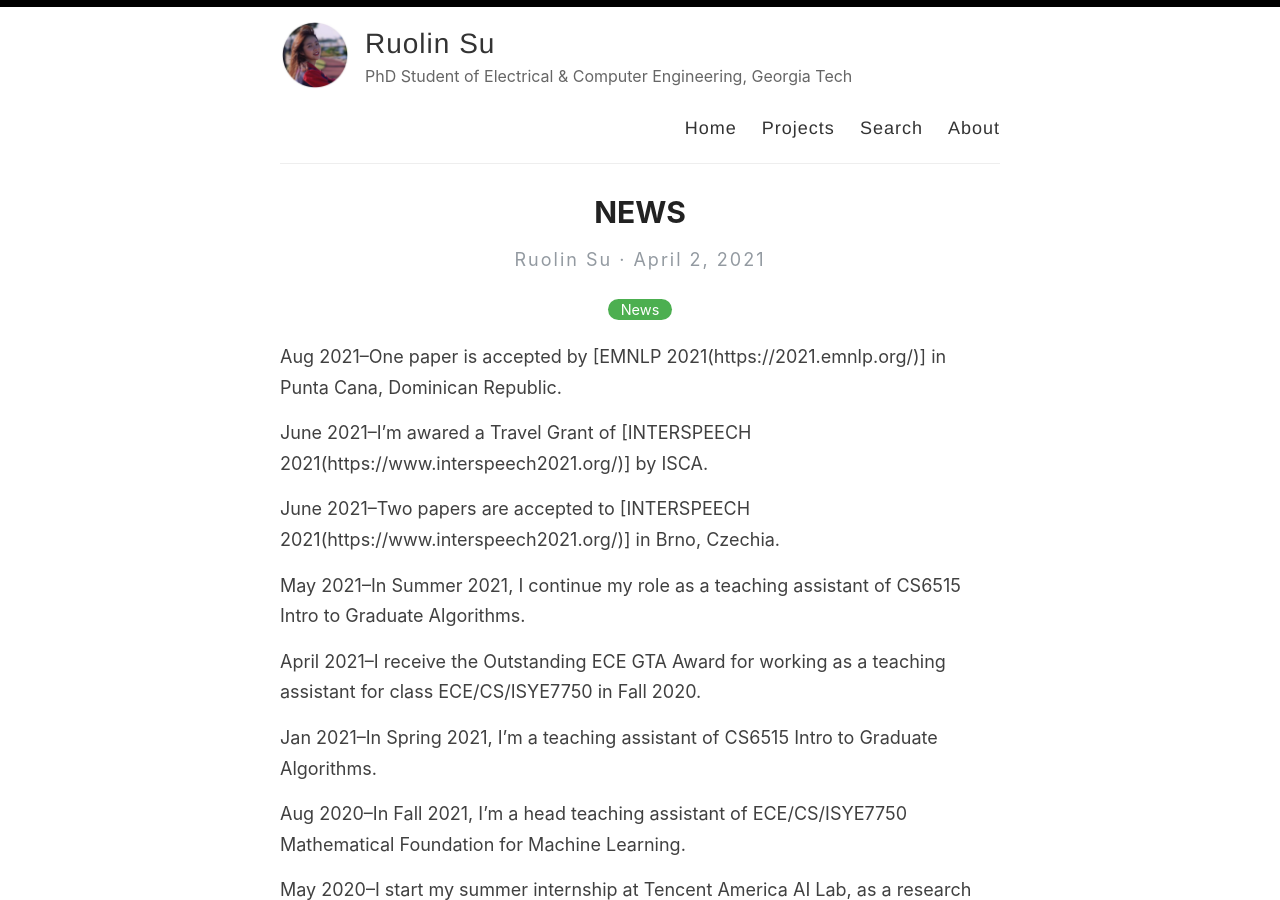
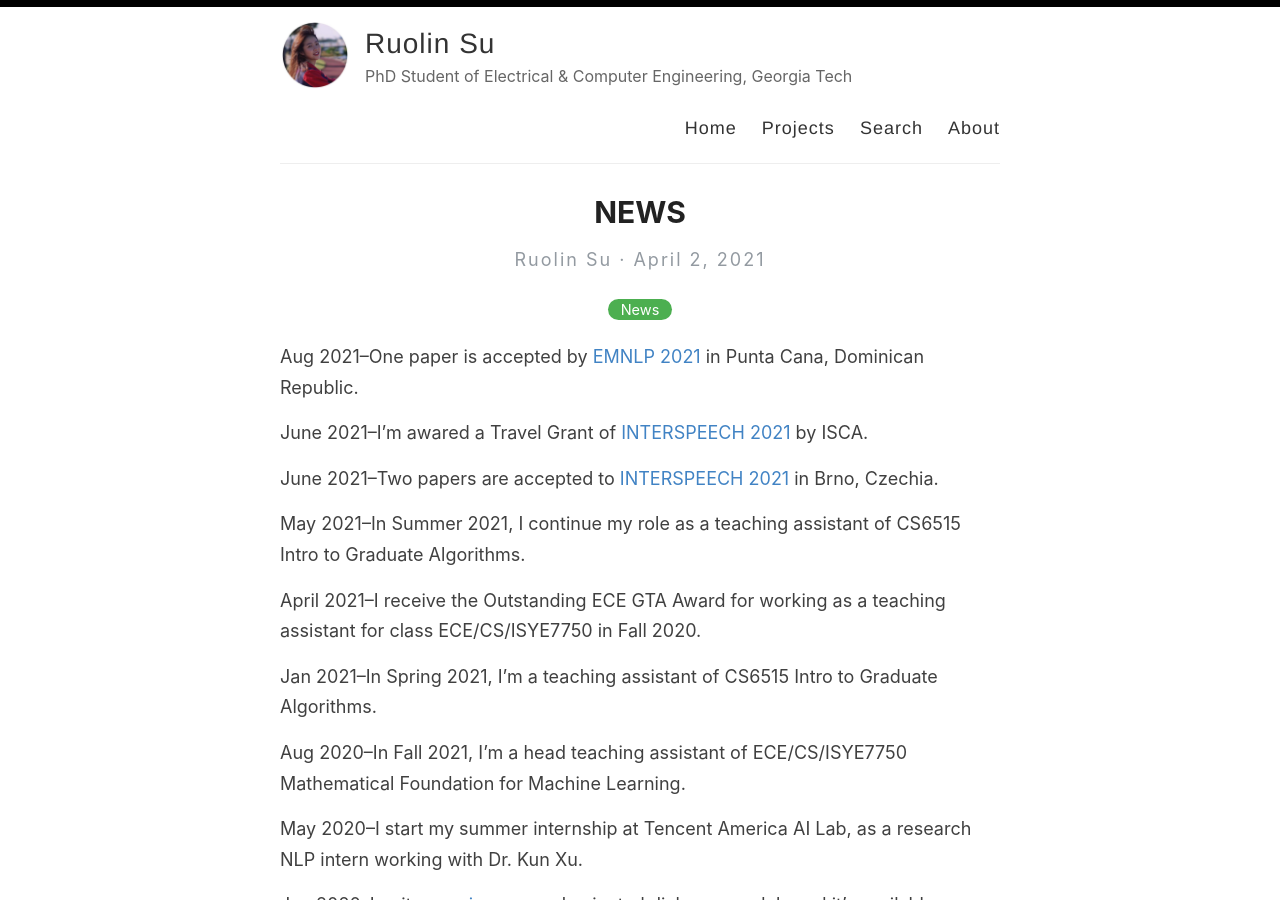
Before and after one commit to youlandasu/youlandasu.github.io, a Jekyll site: the page built from _posts/2021-04-02-news.md, in a window 1280 px wide and 900 px high. Built offline with Jekyll 4.4.1, drawn with Linux system fonts in a browser that asks for light colours; comment, search, counter and statistics services are not loaded; part of the change alters nothing that is shown.

Commit message:
Update 0831

```diff
--- a/_posts/2021-04-02-news.md
+++ b/_posts/2021-04-02-news.md
@@ -2,14 +2,14 @@
 layout: post
 title: NEWS
 categories: [News]
-excerpt: I receive the Outstanding ECE GTA Award for working as a teaching assistant for class ECE/CS/ISYE7750 in Fall 2020.
+excerpt: One paper is accepted by [EMNLP 2021](https://2021.emnlp.org/) in Punta Cana, Dominican Republic.
 ---
 
-Aug 2021--One paper is accepted by [EMNLP 2021(https://2021.emnlp.org/)] in Punta Cana, Dominican Republic.
+Aug 2021--One paper is accepted by [EMNLP 2021](https://2021.emnlp.org/) in Punta Cana, Dominican Republic.
 
-June 2021--I'm awared a Travel Grant of [INTERSPEECH 2021(https://www.interspeech2021.org/)] by ISCA.
+June 2021--I'm awared a Travel Grant of [INTERSPEECH 2021](https://www.interspeech2021.org/) by ISCA.
 
-June 2021--Two papers are accepted to [INTERSPEECH 2021(https://www.interspeech2021.org/)] in Brno, Czechia.
+June 2021--Two papers are accepted to [INTERSPEECH 2021](https://www.interspeech2021.org/) in Brno, Czechia.
 
 May 2021--In Summer 2021, I continue my role as a teaching assistant of CS6515 Intro to Graduate Algorithms.
 
```
